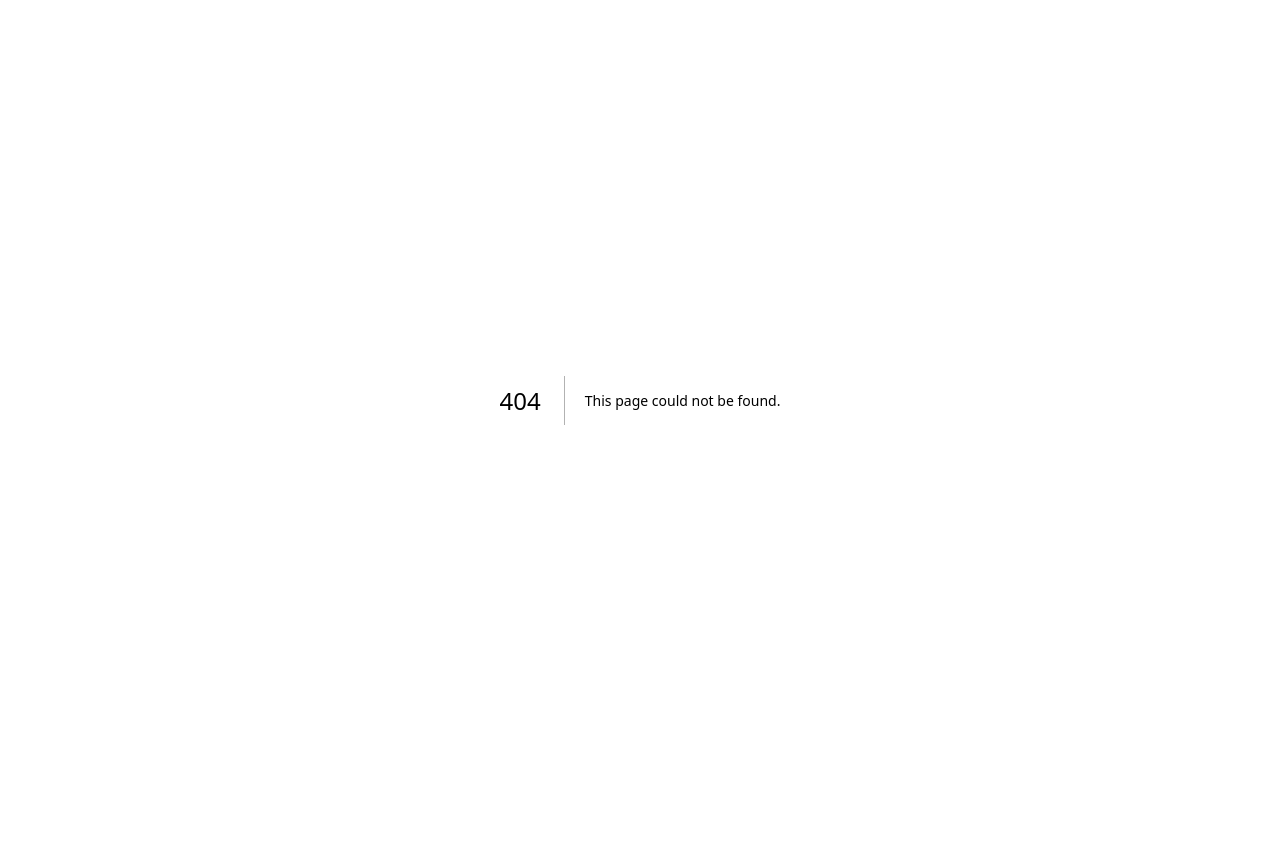
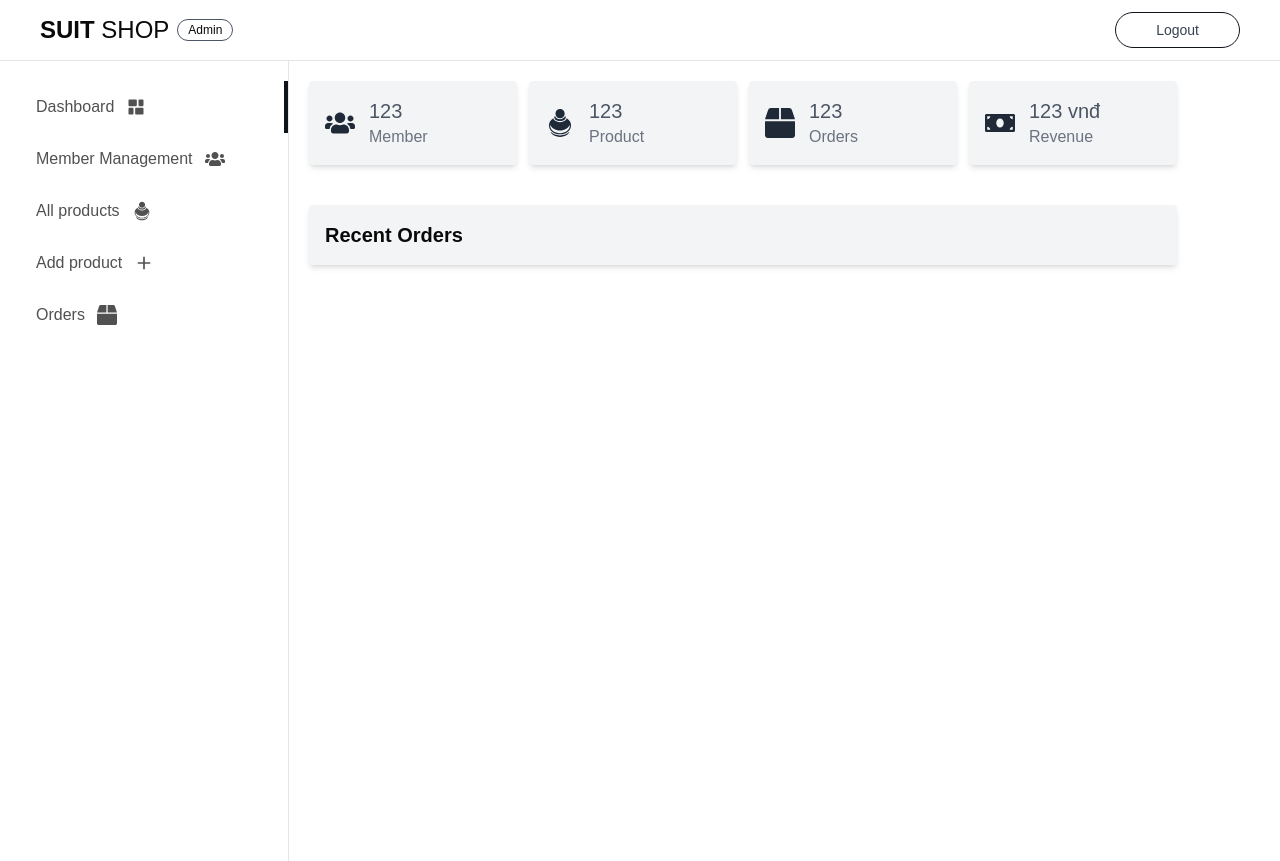
Before and after one commit to hoangcuong25/suit-shop, a Next.js app in the folder frontend/: page /admin in a window 1280 px wide. Before the commit this address had no page. Before the commit the page ends 800 px from the top, so only its background shows below. Built offline with nearby package versions, Linux system fonts and the light colour scheme.

Commit message:
admin dashboard

```diff
--- /dev/null
+++ b/frontend/src/app/admin/layout.tsx
@@ -0,0 +1,18 @@
+import NavbarAdmin from "@/components/NavbarAdmin";
+import SidebarAdmin from "@/components/SidebarAdmin";
+
+export default function RootLayout({
+    children,
+}: Readonly<{
+    children: React.ReactNode;
+}>) {
+    return (
+        <div>
+            <NavbarAdmin />
+            <div className='flex items-start '>
+                <SidebarAdmin />
+                {children}
+            </div>
+        </div>
+    );
+}
--- /dev/null
+++ b/frontend/src/app/admin/page.tsx
@@ -0,0 +1,78 @@
+/* eslint-disable @typescript-eslint/no-explicit-any */
+import { useContext } from 'react'
+import { FaUsers } from "react-icons/fa";
+import { GiPerfumeBottle } from "react-icons/gi";
+import { FaBox } from "react-icons/fa";
+import { FaMoneyBill } from "react-icons/fa";
+
+const Dashboard = () => {
+
+    // const { users, products, orders, formatMoney } = useContext(AppContext)
+
+    // const totalRevenue = (): number => {
+    //     let revenue = 0
+
+    //     orders.map((i: any) => {
+    //         revenue += i.price
+    //     })
+
+    //     return revenue
+    // }
+
+    return (
+        <div className='m-5'>
+            <div className='flex flex-wrap gap-3'>
+                <div className='flex items-center gap-3.5 bg-gray-100 p-4 min-w-52 rounded shadow-md cursor-pointer hover:-translate-y-2 transition-all duration-300'>
+                    <FaUsers className='text-3xl text-gray-800' />
+                    <div>
+                        <p className='text-xl font-medium text-gray-600'>
+                            {/* {users.length} */}
+                            123
+                        </p>
+                        <p className='text-gray-500'>Member</p>
+                    </div>
+                </div>
+
+                <div className='flex items-center gap-3.5 bg-gray-100 p-4 min-w-52 rounded shadow-md cursor-pointer hover:-translate-y-2 transition-all duration-300'>
+                    <GiPerfumeBottle className='text-3xl text-gray-800' />
+                    <div>
+                        <p className='text-xl font-medium text-gray-600'>
+                            {/* {products.length} */} 123
+                        </p>
+                        <p className='text-gray-500'>Product</p>
+                    </div>
+                </div>
+
+                <div className='flex items-center gap-3.5 bg-gray-100 p-4 min-w-52 rounded shadow-md cursor-pointer hover:-translate-y-2 transition-all duration-300'>
+                    <FaBox className='text-3xl text-gray-800' />
+                    <div>
+                        <p className='text-xl font-medium text-gray-600'>
+                            {/* {orders.length} */} 123
+                        </p>
+                        <p className='text-gray-500'>Orders</p>
+                    </div>
+                </div>
+
+                <div className='flex items-center gap-3.5 bg-gray-100 p-4 min-w-52 rounded shadow-md cursor-pointer hover:-translate-y-2 transition-all duration-300'>
+                    <FaMoneyBill className='text-3xl text-gray-800' />
+                    <div>
+                        <p className='text-xl font-medium text-gray-600'>
+                            {/* {formatMoney(totalRevenue())} */}
+                            123 vnđ</p>
+                        <p className='text-gray-500'>Revenue</p>
+                    </div>
+                </div>
+
+            </div>
+
+            <div className='bg-white'>
+                <div className='flex items-center gap-2.5 px-4 py-4 mt-10 rounded-t bg-gray-100 shadow-md'>
+                    <p className='font-bold text-xl'>Recent Orders</p>
+                </div>
+
+            </div>
+        </div>
+    )
+}
+
+export default Dashboard
--- a/frontend/src/components/Navbar.tsx
+++ b/frontend/src/components/Navbar.tsx
@@ -27,7 +27,6 @@ import { useRouter } from 'next/navigation';
 import { AppContext } from '@/context/AppContext';
 import Link from 'next/link';
 import GoogleLogin from './GoogleLogin';
-
 
 const Navbar = () => {
 
@@ -196,8 +195,8 @@ const Navbar = () => {
                                             Sign Up
                                         </Link>
                                     </div>
-                                    <div className='text-sm font-bold flex flex-col'>
-                                        <p className='text-center mb-3.5'>Or Login With</p>
+                                    <div className='text-sm font-bold flex flex-col gap-3.5'>
+                                        <p className='text-center mb-2'>Or Login With</p>
                                         <GoogleLogin />
                                     </div>
                                 </div>
--- /dev/null
+++ b/frontend/src/components/NavbarAdmin.tsx
@@ -0,0 +1,32 @@
+'use client'
+
+import { AppContext } from '@/context/AppContext'
+import { useRouter } from 'next/navigation'
+
+import { useContext } from 'react'
+import { Button } from './ui/button'
+
+const NavbarAdmin = () => {
+
+    const { setToken } = useContext(AppContext)
+
+    const router = useRouter()
+
+    const logout = () => {
+        router.push('/admin')
+        setToken(false)
+        localStorage.removeItem('atoken')
+    }
+
+    return (
+        <div className='flex justify-between items-center px-4 sm:px-10 py-3 border-b bg-white'>
+            <div className='flex items-center gap-2 text-xs'>
+                <p onClick={() => router.push('/admin')} className='font-semibold text-lg sm:text-2xl cursor-pointer'>SUIT <span className='font-normal'>SHOP</span></p>
+                <p className='border px-2.5 py-0.5 rounded-full border-gray-600'>Admin</p>
+            </div>
+            <Button onClick={() => logout()} className='px-10 py-2 rounded-full'>Logout</Button>
+        </div>
+    )
+}
+
+export default NavbarAdmin
--- /dev/null
+++ b/frontend/src/components/SidebarAdmin.tsx
@@ -0,0 +1,65 @@
+'use client'
+
+import { RiDashboardHorizontalFill } from "react-icons/ri";
+import { FaUsers } from "react-icons/fa";
+import { IoMdAdd } from "react-icons/io";
+import { FaBox } from "react-icons/fa";
+import { GiPerfumeBottle } from "react-icons/gi";
+import { usePathname } from "next/navigation";
+import Link from "next/link";
+
+const SidebarAdmin = () => {
+    const location = usePathname()
+
+    const pathName = location.split('/')[2]
+
+    const isActive = (path: string) => pathName === path
+
+    return (
+        <div className='min-h-screen bg-white border-r'>
+            <div className='text-[#515151] mt-5'>
+                <Link
+                    href={'/'}
+                    className={`flex items-center gap-3 py-3.5 px-3 md:px-9 md:min-w-72 cursor-pointer
+                        ${isActive('') ? '' : 'border-r-4 border-[#0e141a]'}`}>
+                    <p className='hidden md:block'>Dashboard</p>
+                    <RiDashboardHorizontalFill className='text-xl' />
+                </Link>
+
+                <Link
+                    href={'/manage-user'}
+                    className={`flex items-center gap-3 py-3.5 px-3 md:px-9 md:min-w-72 cursor-pointer
+                        ${isActive('/manage-user') ? 'border-r-4 border-[#0e141a]' : ''}`}>
+                    <p className='hidden md:block'>Member Management</p>
+                    <FaUsers className='text-xl' />
+                </Link>
+
+                <Link
+                    href={'/products'}
+                    className={`flex items-center gap-3 py-3.5 px-3 md:px-9 md:min-w-72 cursor-pointer
+                        ${isActive('/products') ? 'border-r-4 border-[#0e141a]' : ''}`}>
+                    <p className='hidden md:block'>All products</p>
+                    <GiPerfumeBottle className='text-xl' />
+                </Link>
+
+                <Link
+                    href={'/add-product'}
+                    className={`flex items-center gap-3 py-3.5 px-3 md:px-9 md:min-w-72 cursor-pointer
+                        ${isActive('/add-product') ? 'border-r-4 border-[#0e141a]' : ''}`}>
+                    <p className='hidden md:block'>Add product</p>
+                    <IoMdAdd className='text-xl' />
+                </Link>
+
+                <Link
+                    href={'/orders'}
+                    className={`flex items-center gap-3 py-3.5 px-3 md:px-9 md:min-w-72 cursor-pointer
+                        ${isActive('/orders') ? 'border-r-4 border-[#0e141a]' : ''}`}>
+                    <p className='hidden md:block'>Orders</p>
+                    <FaBox className='text-xl' />
+                </Link>
+            </div>
+        </div>
+    )
+}
+
+export default SidebarAdmin;
```
Also changed, not shown: frontend/src/app/admin/dashboard/page.tsx (added), 1 other file (tests, documents, lock files or other folders).
